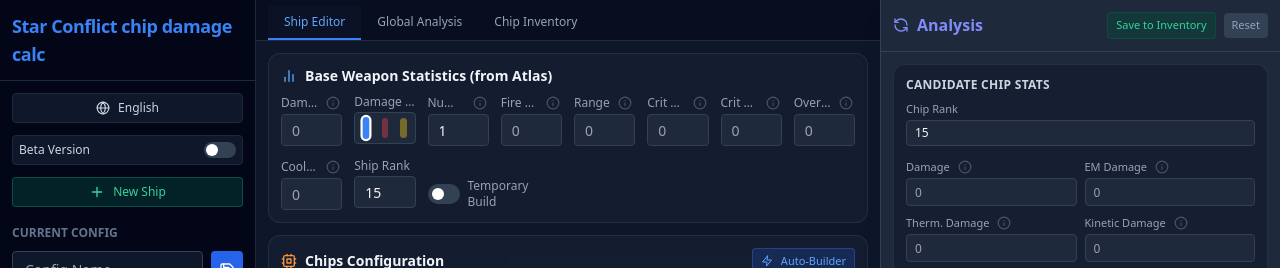
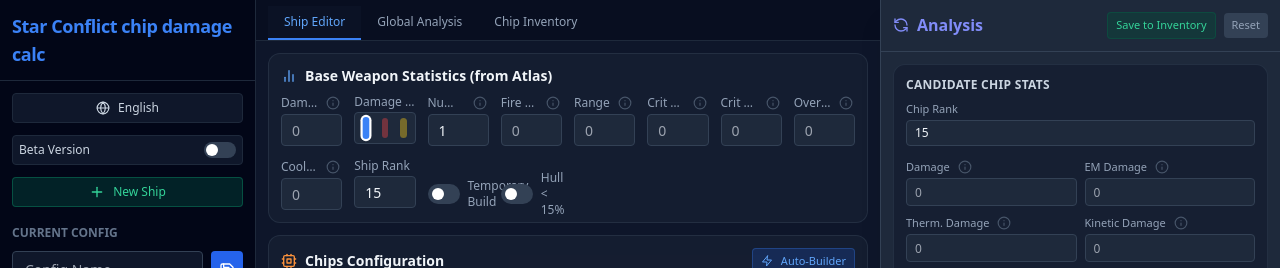
Before and after one commit to vinozmalam-web/sc-dmg-calc, a React (Vite) app: page / in a window 1280 px wide. Shown: the top 268 px of the page. Built offline with nearby package versions, Linux system fonts and the light colour scheme.

Commit message:
add 100% crit

```diff
--- a/App.tsx
+++ b/App.tsx
@@ -49,6 +49,7 @@
   // Beta State
   const [isBetaEnabled, setIsBetaEnabled] = useState(false);
   const [isBetaPopupOpen, setIsBetaPopupOpen] = useState(false);
+  const [forceCrit, setForceCrit] = useState(false);
 
   // UI State
   const [toast, setToast] = useState<{ message: string; subMessage?: string; type: 'success' | 'info' } | null>(null);
@@ -118,8 +119,8 @@
 
   // --- Calculations ---
   const result = useMemo(() => {
-    return DamageCalculator.calculate(baseStats, chips, activeModules, selectedDamageType, isBetaEnabled);
-  }, [baseStats, chips, activeModules, selectedDamageType, isBetaEnabled]);
+    return DamageCalculator.calculate(baseStats, chips, activeModules, selectedDamageType, isBetaEnabled, forceCrit);
+  }, [baseStats, chips, activeModules, selectedDamageType, isBetaEnabled, forceCrit]);
 
   // --- Helpers ---
   const text = UI_TEXT[language];
@@ -768,6 +769,25 @@
                             </span>
                         </label>
                     </div>
+
+                    {/* Force Crit Toggle (Hull < 15%) */}
+                    <div className="flex flex-col relative justify-end h-full">
+                        <label className="flex items-center gap-2 cursor-pointer group h-8" title={(text as any).forceCritTooltip}>
+                            <div className="relative flex items-center">
+                                <input
+                                    type="checkbox"
+                                    className="sr-only"
+                                    checked={forceCrit}
+                                    onChange={(e) => setForceCrit(e.target.checked)}
+                                />
+                                <div className={`block w-8 h-5 rounded-full transition-colors ${forceCrit ? 'bg-amber-500' : 'bg-slate-700'}`}></div>
+                                <div className={`dot absolute left-1 top-1 bg-white w-3 h-3 rounded-full transition-transform ${forceCrit ? 'translate-x-3' : ''}`}></div>
+                            </div>
+                            <span className={`text-xs font-medium transition-colors ${forceCrit ? 'text-amber-400 group-hover:text-amber-300' : 'text-slate-400 group-hover:text-slate-300'}`}>
+                                {(text as any).forceCrit}
+                            </span>
+                        </label>
+                    </div>
                 </div>
             </div>
 
--- a/constants.ts
+++ b/constants.ts
@@ -247,7 +247,9 @@
     noMissingChipsFound: "No missing chips found",
     duplicateChip: "Duplicate chip ignored",
     loadAsCandidate: "Load as Candidate",
-    loadAsCandidateHint: "Double-click to load as candidate"
+    loadAsCandidateHint: "Double-click to load as candidate",
+    forceCrit: "Hull < 15%",
+    forceCritTooltip: "Hull integrity below 15% — guarantees 100% crit chance"
   },
   ru: {
     appTitle: "Калькулятор урона чипов Star Conflict",
@@ -334,7 +336,9 @@
     noMissingChipsFound: "Пропущенных чипов не найдено",
     duplicateChip: "Дубликат чипа проигнорирован",
     loadAsCandidate: "Загрузить как кандидат",
-    loadAsCandidateHint: "Двойной клик — загрузить как кандидат"
+    loadAsCandidateHint: "Двойной клик — загрузить как кандидат",
+    forceCrit: "Прочн. < 15%",
+    forceCritTooltip: "Прочность корпуса менее 15% — обеспечивает 100% шанс крита"
   }
 };
 
--- a/services/calculator.ts
+++ b/services/calculator.ts
@@ -34,7 +34,8 @@
     chips: Stats[],
     activeModules: Record<string, ModuleState> = {},
     selectedDamageType: DamageType = 'em',
-    isBetaEnabled: boolean = false
+    isBetaEnabled: boolean = false,
+    forceCrit: boolean = false
   ): CalculationResult {
     // Helper to extract non-zero Z values for a specific key from all chips AND active modules
     const getZValues = (key: string): number[] => {
@@ -108,6 +109,11 @@
         mods[key] = res.modSum;
     });
 
+    // Cap crit chance at 100%
+    if (finalStats.crit_chance !== undefined && finalStats.crit_chance > 100) {
+        finalStats.crit_chance = 100;
+    }
+
     // --- Overheat Calculation ---
     const rofZVals = getZValues('fire_rate');
     const coolZVals = getZValues('overheat');
@@ -151,7 +157,7 @@
 
     // --- Stage 5: Final DPS/DPM Calculations ---
     const f_fr = finalStats.fire_rate || 0;
-    const f_cc = finalStats.crit_chance || 0;
+    const f_cc = forceCrit ? 100 : (finalStats.crit_chance || 0);
     const f_cp = finalStats.crit_power || 0;
     const f_oh = finalStats.overheat || 0;
     const f_cd = finalStats.cooldown || 0;
```
